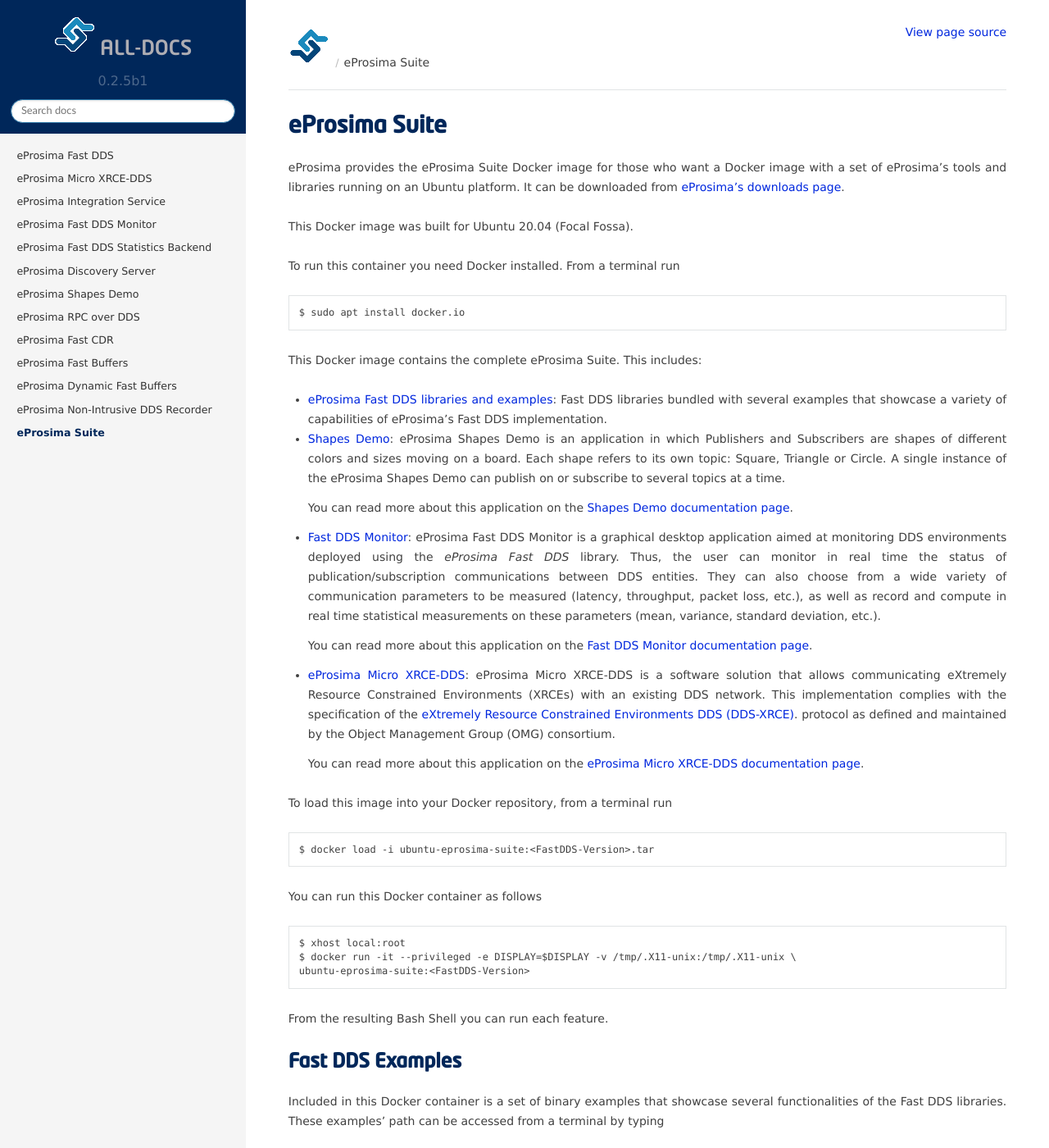
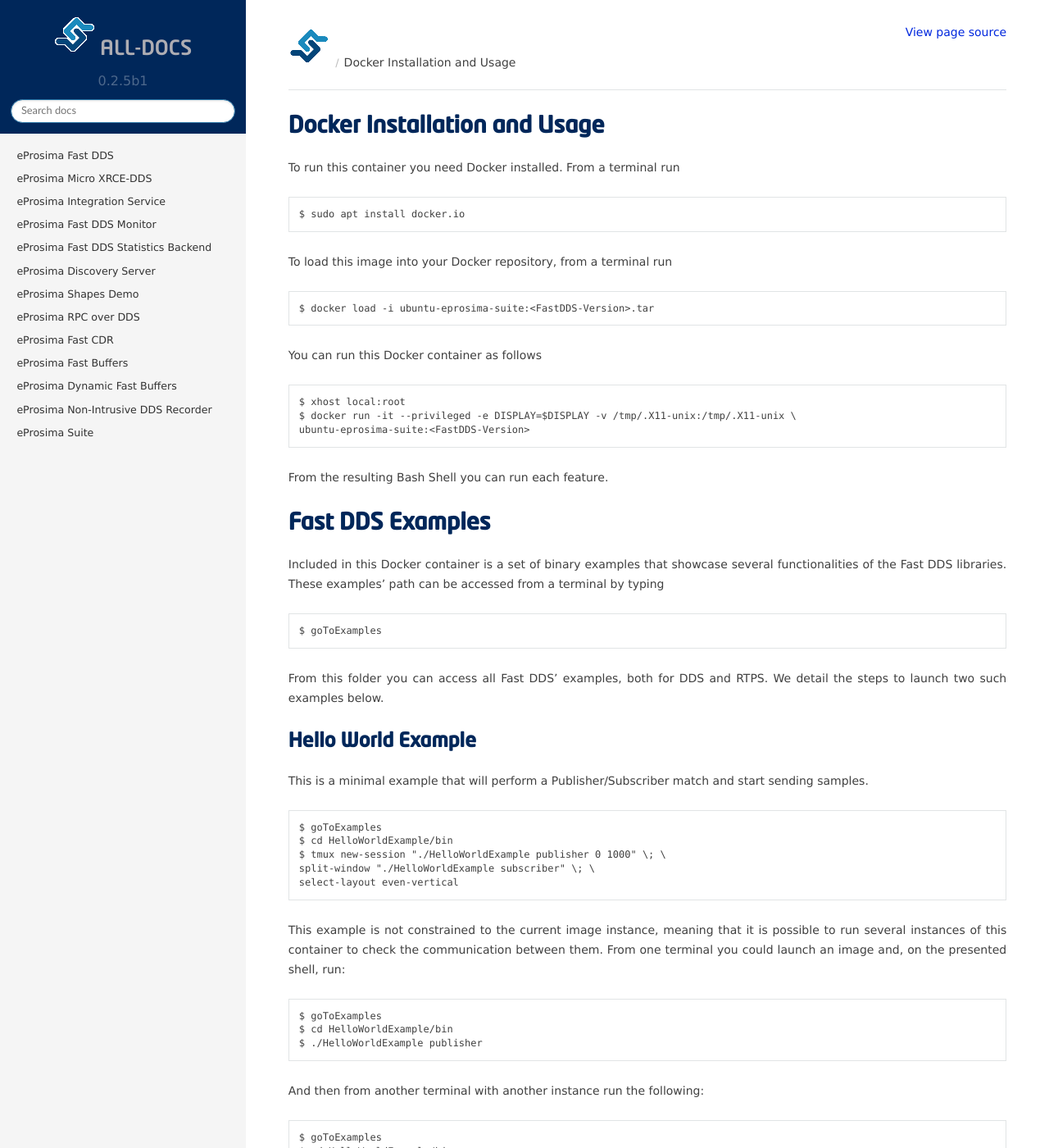
Before and after one commit to eProsima/all-docs, a Sphinx documentation site: the page built from source/eprosima-suite/eprosima_suite.rst, in a window 1280 px wide and 1400 px high. Shown: the whole window at 82% size. Built offline with Sphinx 7.4.7 and the Read the Docs theme 2.0.0, drawn with Linux system fonts in a browser that asks for light colours; the version number is read from the project's files by our own code; some of the changed text lies outside the part shown.

Commit message:
Refs #12807: Added PR Suggestions. Split the info into two pages.
Signed-off-by: Javier Santiago <javiersantiago@eprosima.com>

```diff
--- a/source/eprosima-suite/eprosima_suite.rst
+++ b/source/eprosima-suite/eprosima_suite.rst
@@ -1,53 +1,13 @@
-:orphan:
+.. _docker_usage:
 
-.. _eprosima_suite:
-
-eProsima Suite
-==============
-
-eProsima provides the eProsima Suite Docker image for those who want a Docker image with a set of eProsima's tools
-and libraries running on an Ubuntu platform. It can be downloaded from
-`eProsima's downloads page <https://eprosima.com/index.php/downloads-all>`_.
-
-This Docker image was built for Ubuntu 20.04 (Focal Fossa).
+Docker Installation and Usage
+-----------------------------
 
 To run this container you need Docker installed. From a terminal run
 
 .. code-block:: bash
 
     $ sudo apt install docker.io
-
-This Docker image contains the complete eProsima Suite. This includes:
-
-- :ref:`eProsima Fast DDS libraries and examples <fast_dds_suite_examples>`: Fast DDS libraries bundled with several
-  examples that showcase a variety of capabilities of eProsima's Fast DDS implementation.
-
-- :ref:`Shapes Demo <fast_dds_suite_shapes_demo>`: eProsima Shapes Demo is an application in which Publishers and
-  Subscribers are shapes of different colors and sizes moving on a board. Each shape refers to its own topic: Square,
-  Triangle or Circle. A single instance of the eProsima Shapes Demo can publish on or subscribe to several topics at
-  a time.
-
-  You can read more about this application on the `Shapes Demo documentation page
-  <https://eprosima-shapes-demo.readthedocs.io/>`_.
-
-- :ref:`Fast DDS Monitor <fast_dds_suite_monitor>`: eProsima Fast DDS Monitor is a graphical desktop application aimed
-  at monitoring DDS environments deployed using the *eProsima Fast DDS* library. Thus, the user can monitor in real
-  time the status of publication/subscription communications between DDS entities. They can also choose from a wide
-  variety of communication parameters to be measured (latency, throughput, packet loss, etc.), as well as record and
-  compute in real time statistical measurements on these parameters (mean, variance, standard deviation, etc.).
-
-  You can read more about this application on the `Fast DDS Monitor documentation page
-  <https://fast-dds-monitor.readthedocs.io/>`_.
-
-- :ref:`eProsima Micro XRCE-DDS <micro_xrce_dds>`:
-  eProsima Micro XRCE-DDS is a software solution that allows communicating
-  eXtremely Resource Constrained Environments (XRCEs) with an existing DDS network. This implementation complies with
-  the specification of the `eXtremely Resource Constrained Environments DDS (DDS-XRCE)
-  <https://www.omg.org/spec/DDS-XRCE/>`_. protocol as defined and maintained by the Object Management Group (OMG)
-  consortium.
-
-  You can read more about this application on the
-  `eProsima Micro XRCE-DDS documentation page <https://micro-xrce-dds.docs.eprosima.com/>`_.
 
 To load this image into your Docker repository, from a terminal run
 
@@ -93,8 +53,9 @@
  split-window "./HelloWorldExample subscriber" \; \
  select-layout even-vertical
 
-This example is not constrained to the current instance. It's possible to run several instances of this
-container to check the communication between them by running the following from each container.
+This example is not constrained to the current image instance, meaning that it is possible to run several instances of
+this container to check the communication between them. From one terminal you could launch an image and, on the
+presented shell, run:
 
 .. code-block:: bash
 
@@ -102,7 +63,7 @@
  $ cd HelloWorldExample/bin
  $ ./HelloWorldExample publisher
 
-or
+And then from another terminal with another instance run the following:
 
 .. code-block:: bash
 
@@ -113,7 +74,7 @@
 Benchmark Example
 ^^^^^^^^^^^^^^^^^
 
-This example creates either a Publisher or a Subscriber and on a successful match starts sending samples. After a
+This example creates either a Publisher or a Subscriber and, after a successful match, starts sending samples. After a
 few seconds the process that launched the Publisher will show a report with the number of samples transmitted.
 
 On the subscriber side, run:
```
Also changed, not shown: other parts of source/eprosima-suite/eprosima_suite.rst (+1 -1 lines), source/docindex.rst (+5 -4 lines), source/eprosima-suite/intro.rst (added, +47 -0 lines).
